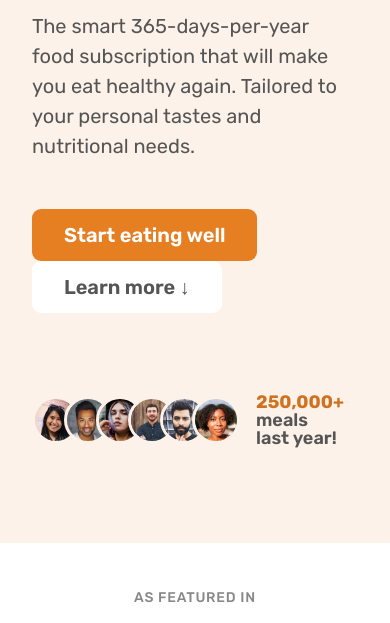
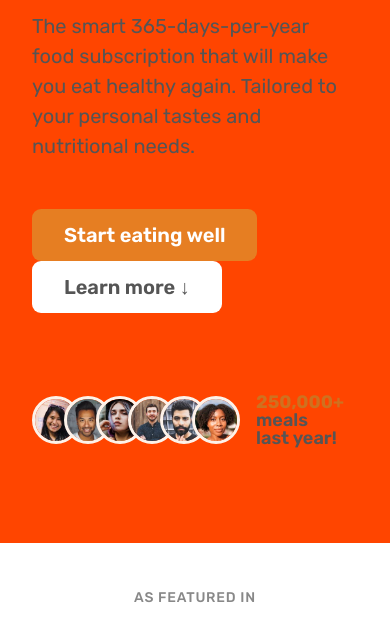
Before and after one commit to mikeqiu2011/css-omnifood-desktop, a plain HTML site: page index.html in a window 390 px wide. Shown: the part 477-1100 px from the top of the page. Drawn offline with nearby package versions, Linux system fonts and the light colour scheme.

Commit message:
@media (max-width: 1200px) applies when screen size is below

```diff
--- a/css/style.css
+++ b/css/style.css
@@ -49,6 +49,12 @@
 .section-hero {
   background-color: #fdf2e9;
   padding: 4.8rem 0 9.6rem 0;
+}
+
+@media (max-width: 1200px) {
+  .section-hero {
+    background-color: orangered;
+  }
 }
 
 .hero {
```
